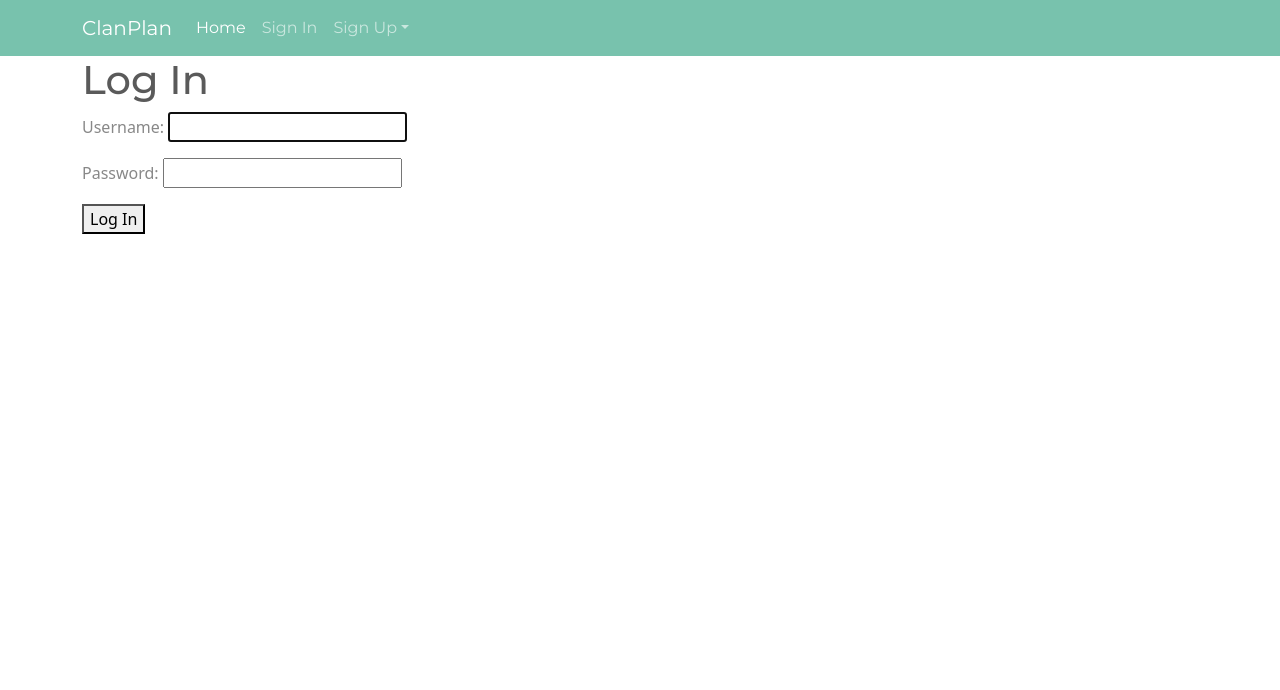
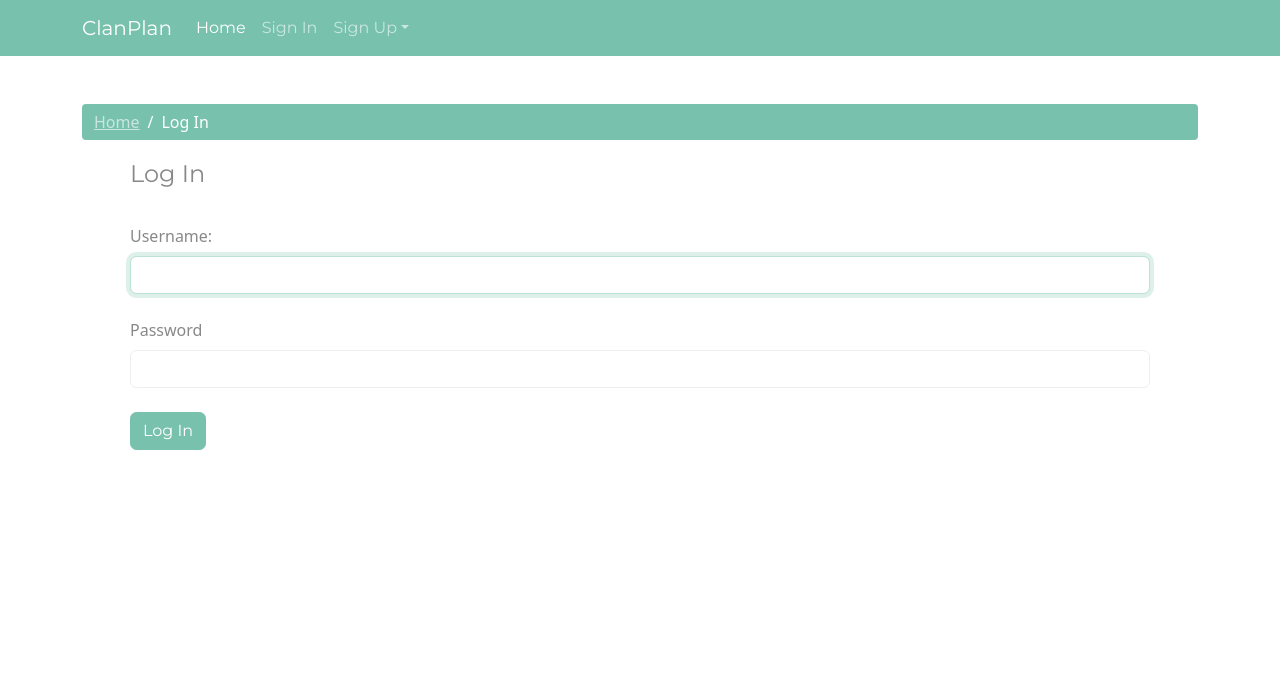
Before and after one commit to jaclynscarey/clanplan, a Django app: page /accounts/login/?next=/events/create/ in a window 1280 px wide. Shown: the top 690 px of the page. Run offline with Django 4.2, Linux system fonts and the light colour scheme; some libraries are stand-ins or nearby versions.

Commit message:
wip: style login page

```diff
--- a/main_app/templates/registration/login.html
+++ b/main_app/templates/registration/login.html
@@ -1,13 +1,50 @@
 {% extends 'base.html' %}
 {% block content %}
 
-<h1>Log In</h1>
+<br><br>
+<ol class="breadcrumb">
+    <li class="breadcrumb-item"><a href="{% url 'home' %}">Home</a></li>
+    <li class="breadcrumb-item active">Log In</li>
+</ol>
 
-<form method="post">
+<div class="mx-5">
+    <form method="POST" action="{% url 'login' %}">
+        <fieldset>
+            <legend>Log In</legend>
+            {% csrf_token %}
+
+            <div class="form-group">
+                <label for="{{ form.username.id_for_label }}" class="form-label mt-4">Username:</label>
+                {{ form.username }}
+            </div>
+
+            <div class="form-group">
+                <label for="{{ form.password.id_for_label }}" class="form-label mt-4">Password</label>
+                {{ form.password }}
+            </div>
+
+            <br>
+            <button class="btn btn-primary" type="submit">Log In</button>
+        </fieldset>
+    </form>
+</div>
+
+
+<script>
+    const usernameEl = document.getElementById("id_username");
+    usernameEl.setAttribute("class", "form-control");
+
+    const passwordEl = document.getElementById("id_password");
+    passwordEl.setAttribute("class", "form-control");
+
+</script>
+
+
+<!-- <form method="post">
     {% csrf_token %}
     {{ form.as_p}}
     <input type="hidden" name="next" value="{{ next }}">
     <button type="submit">Log In</button>
-</form>
+</form> -->
 
 {% endblock %}
```
Also changed, not shown: main_app/templates/main_app/event_form.html (+0 -10 lines).
